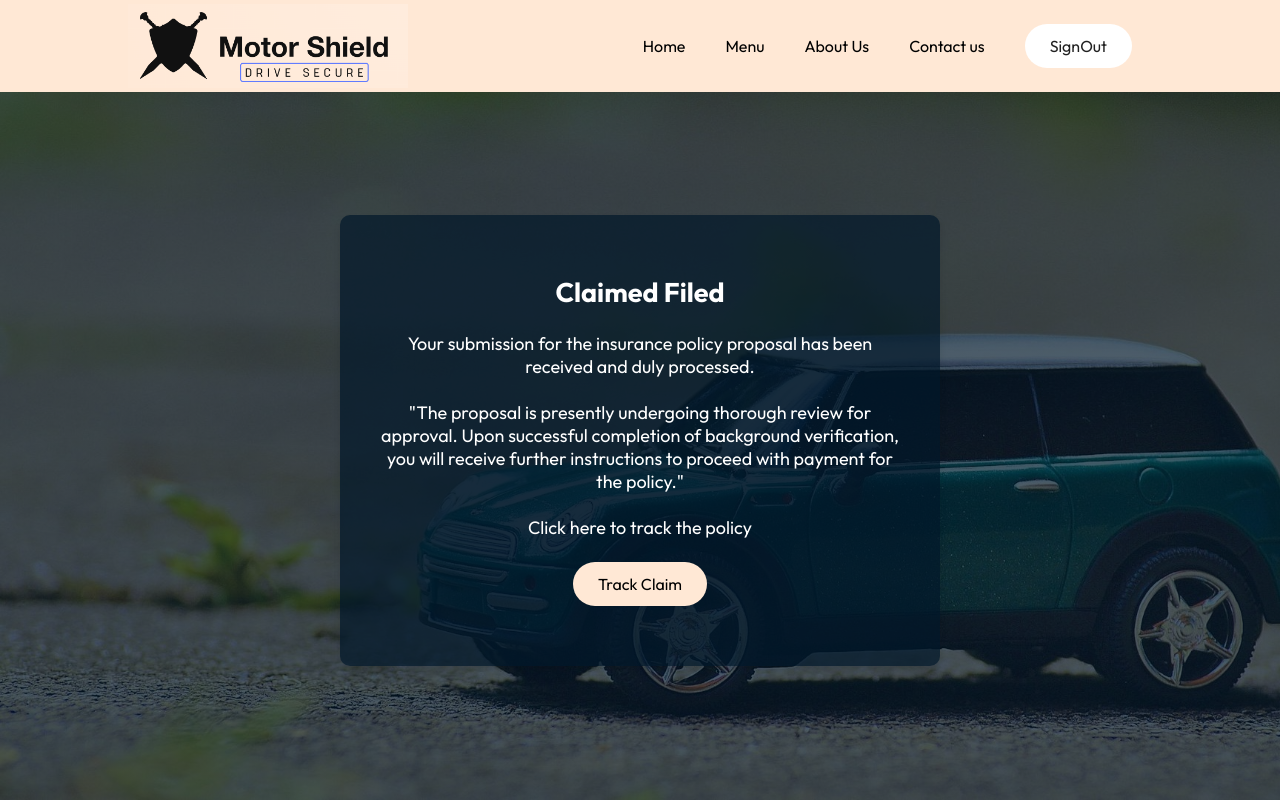
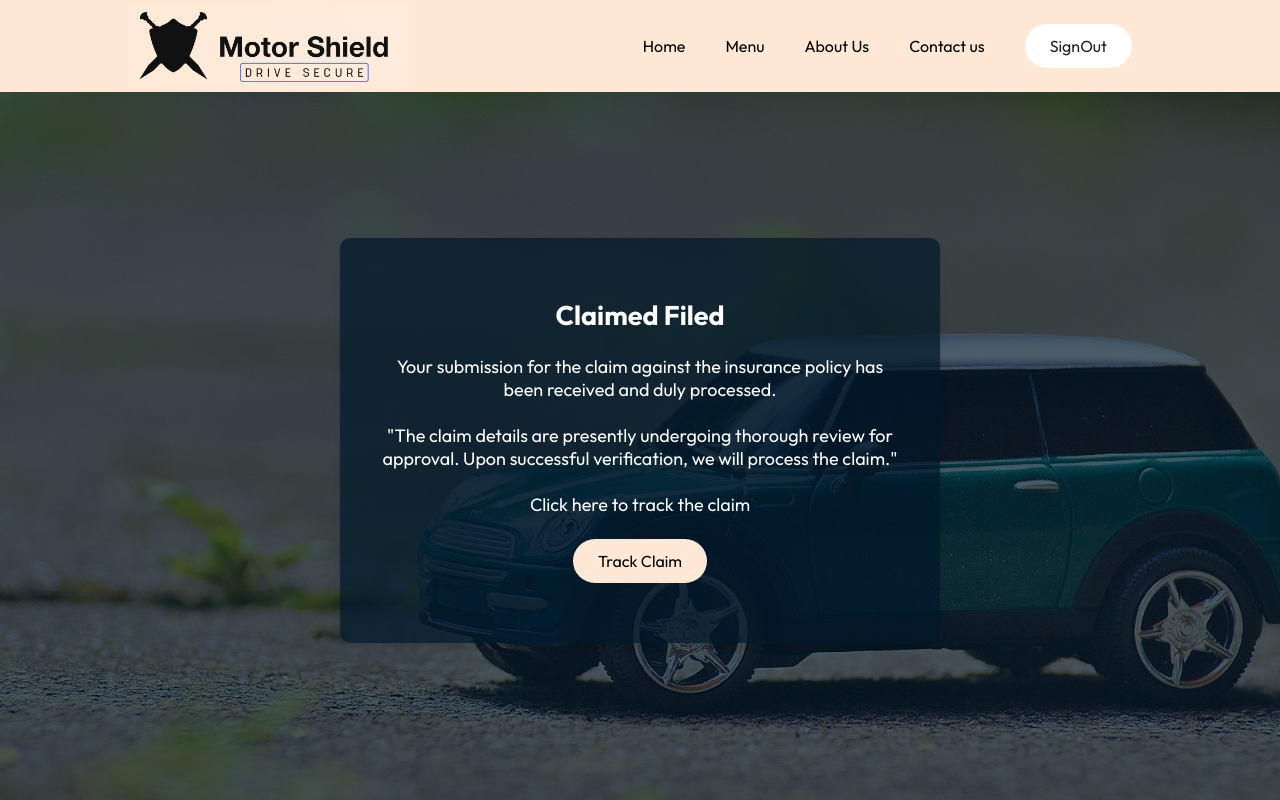
Before and after one commit to krishnalath99/MotorShield, a React (Vite) app: page /claim-filed in a window 1280 px wide. Shown: the top 800 px of the page. Built offline with nearby package versions, Linux system fonts and the light colour scheme; sample sign-in values are in the browser's storage.

Commit message:
Completed Project

```diff
--- a/src/Components/ClaimSubMenu/AddClaim.jsx
+++ b/src/Components/ClaimSubMenu/AddClaim.jsx
@@ -1,7 +1,7 @@
 import React, { useState } from 'react'
 import './AddClaim.css'
 import axios from 'axios'
-import { useNavigate } from 'react-router'
+import { useNavigate } from 'react-router-dom'
 
 
 const AddClaim = () => {
--- a/src/Components/ClaimSubMenu/ClaimFiled.jsx
+++ b/src/Components/ClaimSubMenu/ClaimFiled.jsx
@@ -8,12 +8,12 @@ const ClaimFiled = () => {
     <div className='claim-filed-page'>
         <h2>Claimed Filed</h2>
         <br/>
-        <p>Your submission for the insurance policy proposal has been received and duly processed.</p>
+        <p>Your submission for the claim against the insurance policy has been received and duly processed.</p>
         <br/>
-        <p>"The proposal is presently undergoing thorough review for approval. Upon successful completion of background verification, you will receive further instructions to proceed with payment for the policy."
+        <p>"The claim details are presently undergoing thorough review for approval. Upon successful verification, we will process the claim."
         </p>
         <br/>
-        <p>Click here to track the policy</p>
+        <p>Click here to track the claim</p>
         <br/>
         <Link to='/track-claim' className='btn light-btn'>Track Claim</Link>
     </div>
```
